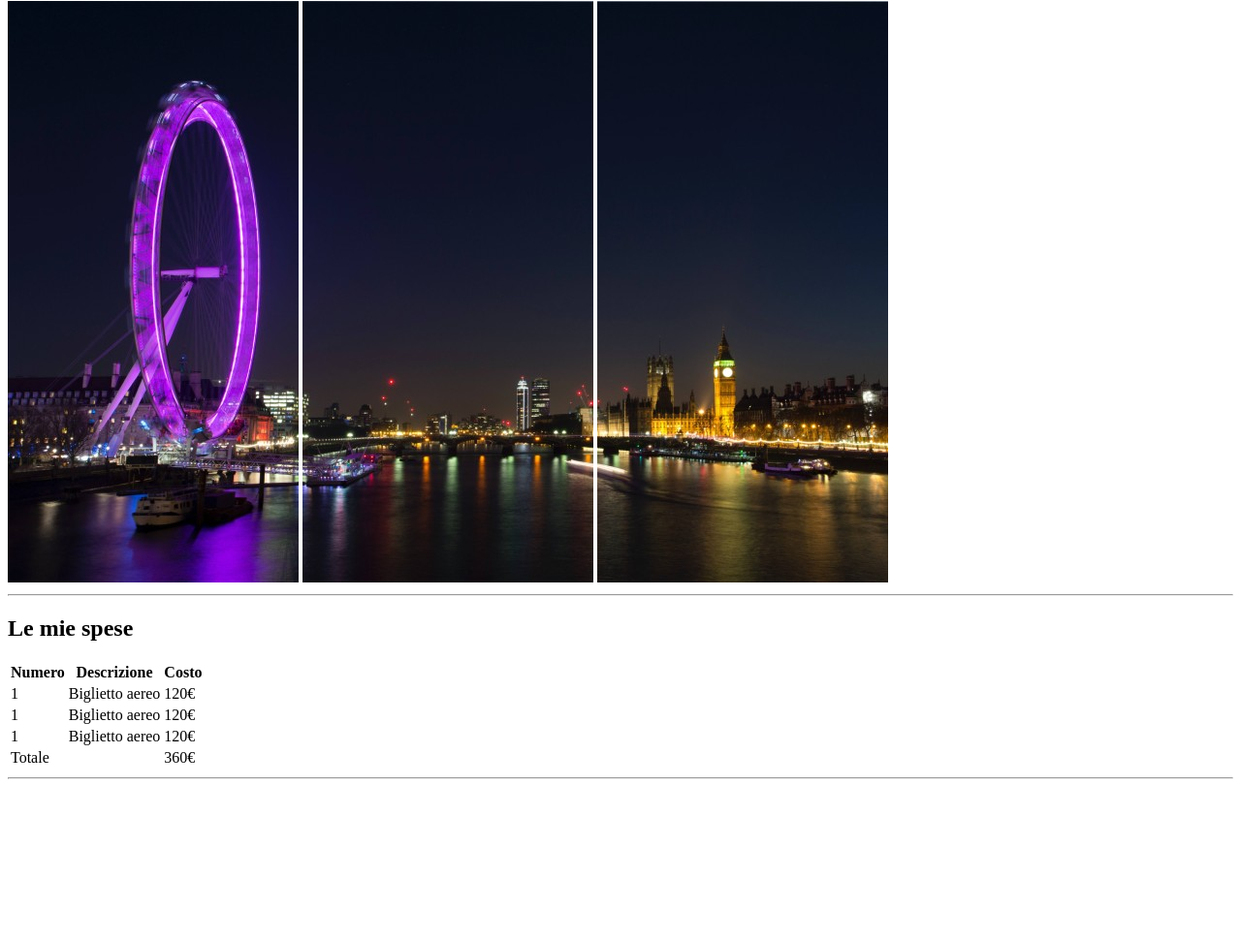
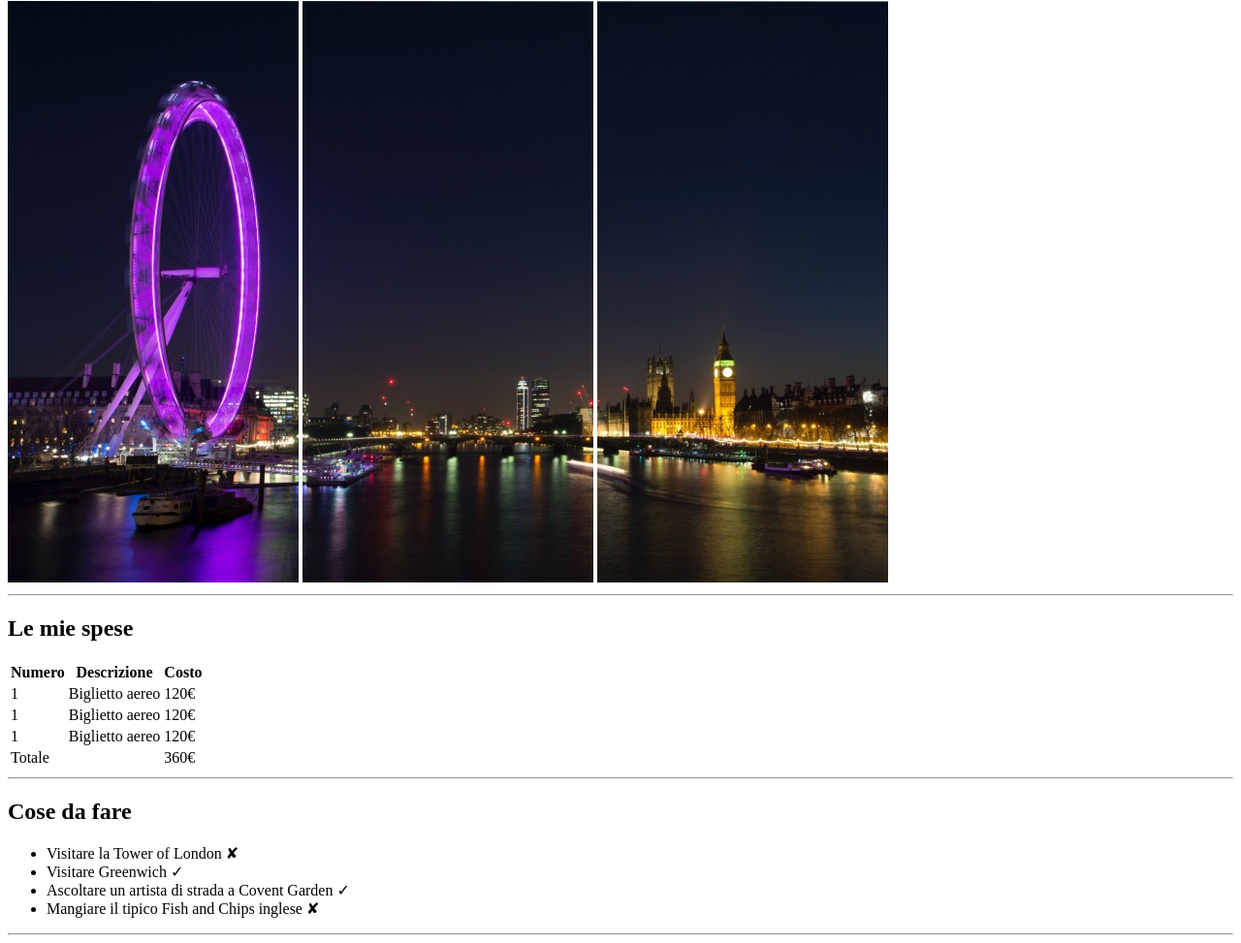
Before and after one commit to Paolo224/html-london-trip, a plain HTML site: page index.html in a window 1280 px wide. Shown: the part 79-1052 px from the top of the page at 97% size. Before the commit the page ends 891 px from the top, so only its background shows below. Drawn offline with Linux system fonts and the light colour scheme.

Commit message:
inserito elenco cose da fare

```diff
--- a/index.html
+++ b/index.html
@@ -81,7 +81,18 @@
                 </table>
                 <hr>
             </section>
-
+            <section>
+                <h2>
+                    Cose da fare
+                </h2>
+            <ul>
+                <li>Visitare la Tower of London &#10008</li>
+                <li>Visitare Greenwich &#10003</li>
+                <li>Ascoltare un artista di strada a Covent Garden &#10003</li>
+                <li>Mangiare il tipico Fish and Chips inglese &#10008</li>
+            </ul>
+            <hr>
+            </section>
         </main>
 
     </body>
```
